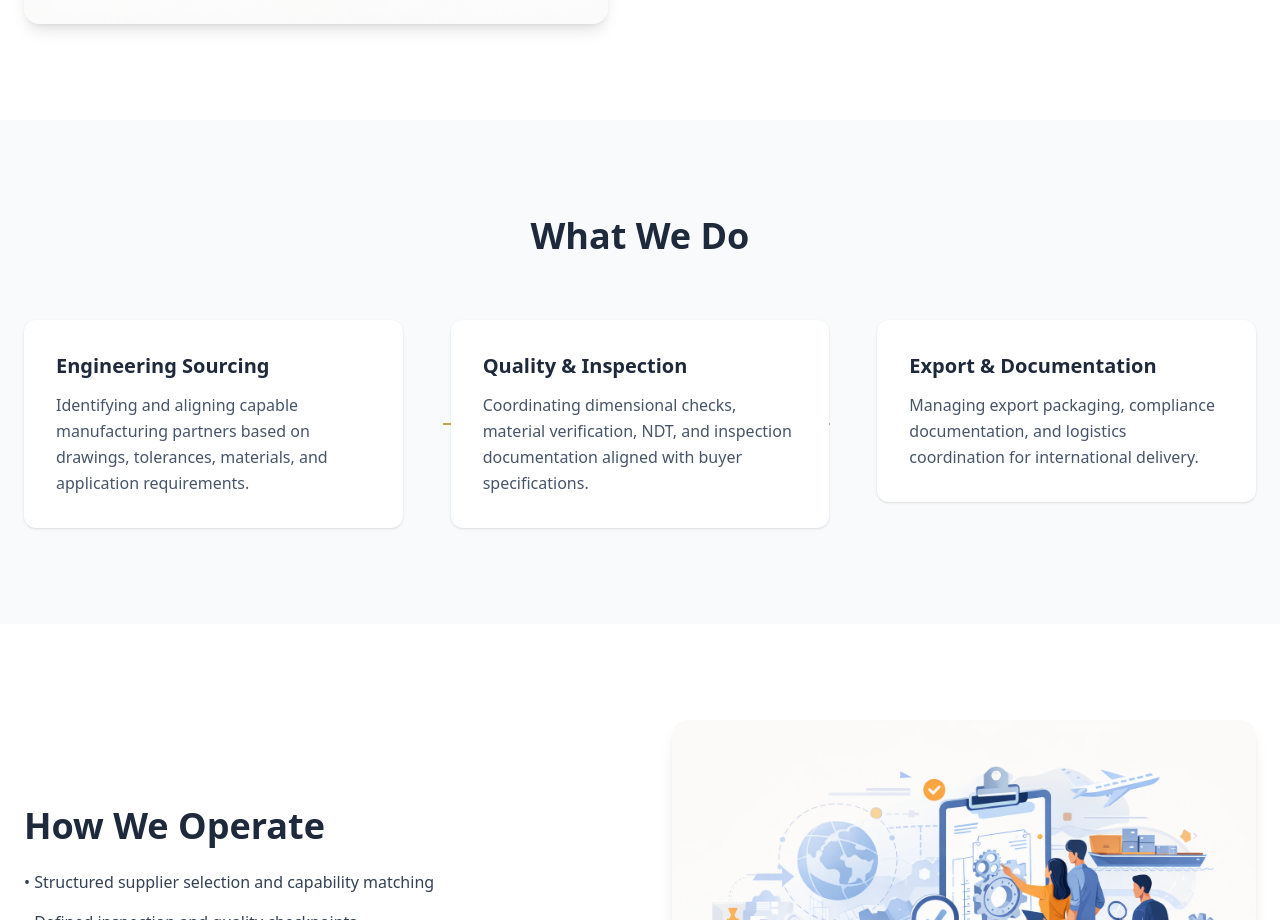
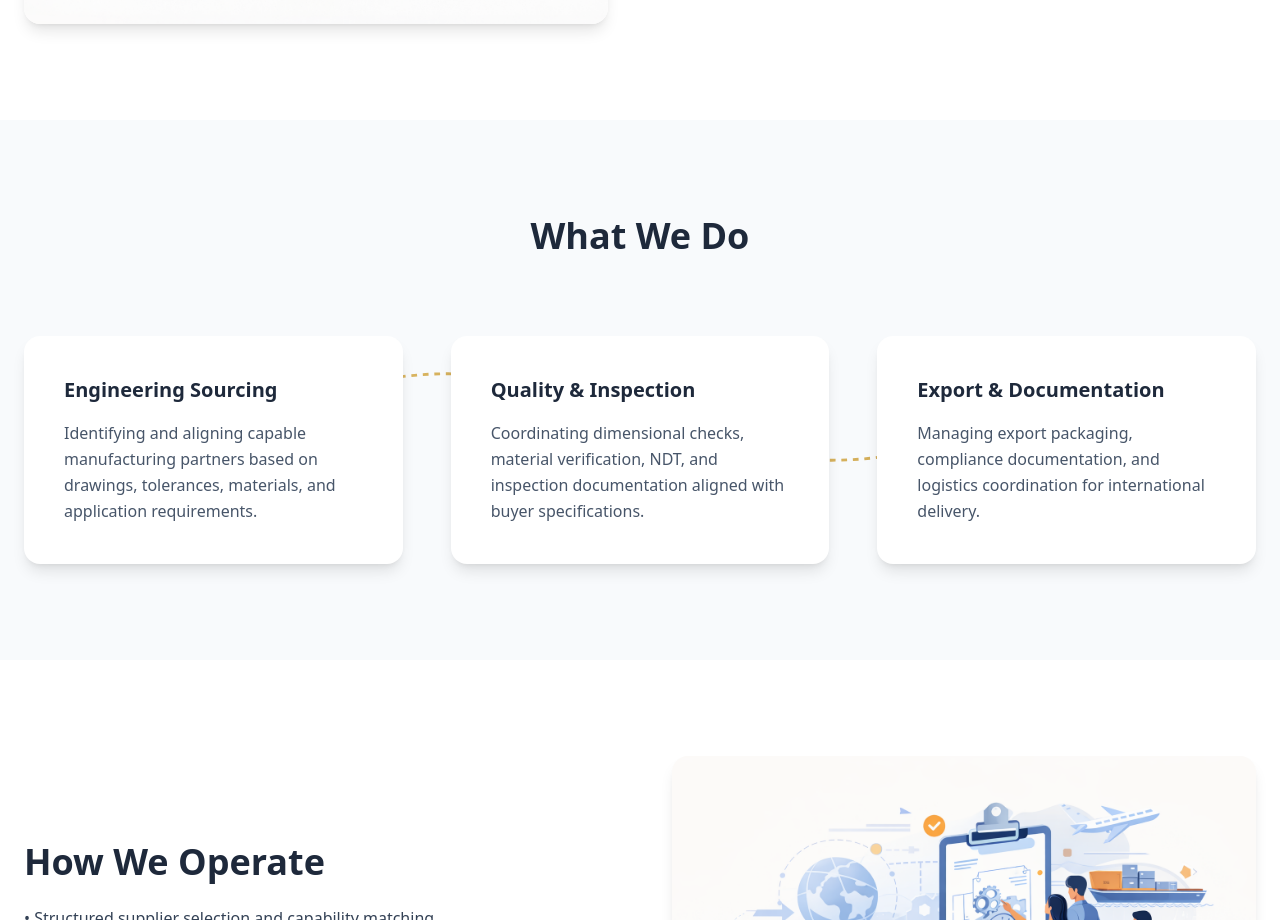
Before and after one commit to preshitpawar-beep/Celestia-GT, a Next.js app: page /about in a window 1280 px wide. Shown: the part 944-1864 px from the top of the page. Built offline with nearby package versions, Linux system fonts and the light colour scheme.

Commit message:
Update page.js

```diff
--- a/app/about/page.js
+++ b/app/about/page.js
@@ -95,19 +95,48 @@ export default function AboutPage() {
         </div>
       </section>
 
-{/* ---------------- WHAT WE DO (HORIZONTAL FLOW) ---------------- */}
-<section className="py-24 bg-slate-50">
+{/* ---------------- WHAT WE DO (DESIGNED FLOW) ---------------- */}
+<section className="py-24 bg-slate-50 relative overflow-hidden">
   <div className="max-w-7xl mx-auto px-6">
 
-    <h2 className="text-4xl font-bold text-center mb-16">
+    <h2 className="text-4xl font-bold text-center mb-20">
       What We Do
     </h2>
 
-    <div className="relative grid md:grid-cols-3 gap-12 items-start">
+    {/* FLOW GRAPHIC (BACKGROUND) */}
+    <div className="hidden md:block absolute inset-x-0 top-[55%] -translate-y-1/2 pointer-events-none">
+      <svg
+        viewBox="0 0 1200 200"
+        className="w-full h-48"
+        fill="none"
+      >
+        <path
+          d="M200 100 C350 40, 450 40, 600 100"
+          stroke="url(#goldGradient)"
+          strokeWidth="3"
+          strokeDasharray="6 6"
+        />
+        <path
+          d="M600 100 C750 160, 850 160, 1000 100"
+          stroke="url(#goldGradient)"
+          strokeWidth="3"
+          strokeDasharray="6 6"
+        />
 
-      {/* STEP 1 */}
-      <div className="bg-white p-8 rounded-xl shadow relative z-10">
-        <h3 className="text-xl font-semibold mb-3">
+        <defs>
+          <linearGradient id="goldGradient" x1="0" y1="0" x2="1" y2="0">
+            <stop offset="0%" stopColor="#E3C06D" />
+            <stop offset="100%" stopColor="#C9A24D" />
+          </linearGradient>
+        </defs>
+      </svg>
+    </div>
+
+    {/* CARDS */}
+    <div className="relative grid md:grid-cols-3 gap-12 z-10">
+
+      <div className="bg-white p-10 rounded-2xl shadow-lg">
+        <h3 className="text-xl font-semibold mb-4">
           Engineering Sourcing
         </h3>
         <p className="text-slate-600 leading-relaxed">
@@ -116,22 +145,8 @@ export default function AboutPage() {
         </p>
       </div>
 
-      {/* ARROW 1 */}
-      <div className="hidden md:flex absolute left-1/3 top-1/2 -translate-y-1/2 w-24 justify-center">
-        <svg width="80" height="16" viewBox="0 0 80 16" fill="none">
-          <path
-            d="M0 8H72M72 8L64 1M72 8L64 15"
-            stroke="#C9A24D"
-            strokeWidth="2"
-            strokeLinecap="round"
-            strokeLinejoin="round"
-          />
-        </svg>
-      </div>
-
-      {/* STEP 2 */}
-      <div className="bg-white p-8 rounded-xl shadow relative z-10">
-        <h3 className="text-xl font-semibold mb-3">
+      <div className="bg-white p-10 rounded-2xl shadow-lg">
+        <h3 className="text-xl font-semibold mb-4">
           Quality & Inspection
         </h3>
         <p className="text-slate-600 leading-relaxed">
@@ -140,22 +155,8 @@ export default function AboutPage() {
         </p>
       </div>
 
-      {/* ARROW 2 */}
-      <div className="hidden md:flex absolute right-1/3 top-1/2 -translate-y-1/2 w-24 justify-center">
-        <svg width="80" height="16" viewBox="0 0 80 16" fill="none">
-          <path
-            d="M0 8H72M72 8L64 1M72 8L64 15"
-            stroke="#C9A24D"
-            strokeWidth="2"
-            strokeLinecap="round"
-            strokeLinejoin="round"
-          />
-        </svg>
-      </div>
-
-      {/* STEP 3 */}
-      <div className="bg-white p-8 rounded-xl shadow relative z-10">
-        <h3 className="text-xl font-semibold mb-3">
+      <div className="bg-white p-10 rounded-2xl shadow-lg">
+        <h3 className="text-xl font-semibold mb-4">
           Export & Documentation
         </h3>
         <p className="text-slate-600 leading-relaxed">
@@ -167,7 +168,6 @@ export default function AboutPage() {
     </div>
   </div>
 </section>
-
 
       {/* ---------------- HOW WE OPERATE ---------------- */}
       <section className="py-24">
```
